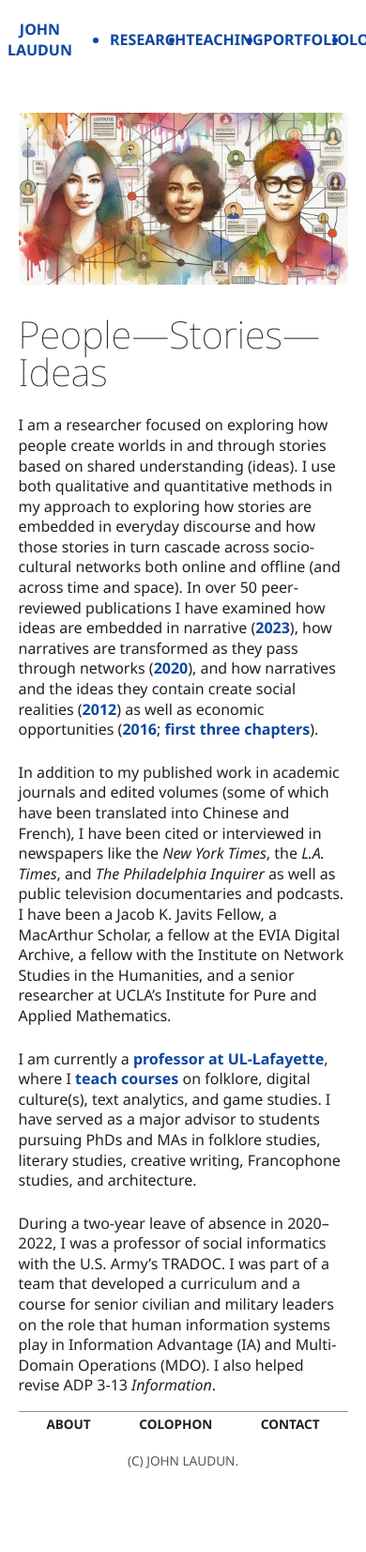
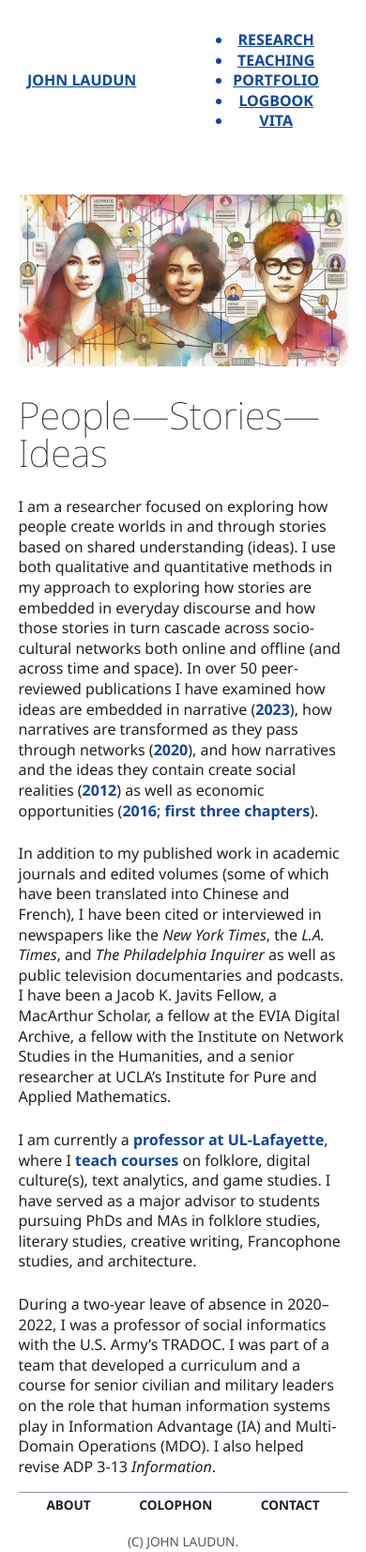
Before and after one commit to johnlaudun/jln, a Jekyll site: the page built from index.md, in a window 390 px wide. Shown: the whole page at 94% size. Built offline with Jekyll 4.4.1, drawn with Linux system fonts in a browser that asks for light colours; before the commit the page ends 1565 px from its top, so only the background shows below that.

Commit message:
Header fix 3

```diff
--- a/_includes/navigation.html
+++ b/_includes/navigation.html
@@ -1,10 +1,11 @@
 <div class="navbar">
   <p class="title"><a href="{{site.url}}">John Laudun</a></p>
-  <ul class="navlist">
+  <p><ul class="navlist">
     {% for item in site.data.navigation %}
     <li><a href="{{site.url}}/{{ item.url }}">{{ item.title }}</a></li>
     {% endfor %}
   </ul>
+</p>
 </div>
 
 
--- a/assets/css/simple.css
+++ b/assets/css/simple.css
@@ -264,7 +264,7 @@ input:enabled:focus-visible:where(
   outline-offset: 1px;
 }
 
-/* Format navigation */
+/* FORMAT NAVBAR */
 
 .navbar {
   display: flex;
@@ -277,18 +277,19 @@ input:enabled:focus-visible:where(
   margin: auto;
 }
 
-.navlist {
+.navlist ul {
   display: flex;
   justify-content: space-between;
+  text-decoration: none;
 }
 
 .logo {
   align-content:right;
 }
 
-navbar a:hover,
-navbar a.current,
-navbar a[aria-current="page"] {
+.navbar a:hover,
+.navbar a.current,
+.navbar a[aria-current="page"] {
   border-color: var(--accent);
   color: var(--accent);
   cursor: pointer;
@@ -298,7 +299,7 @@ navbar a[aria-current="page"] {
 
 /* Reduce nav side on mobile */
 @media only screen and (max-width: 720px) {
-  header > nav a {
+  .navbar a {
     border: none;
     padding: 0;
     text-decoration: underline;
```
